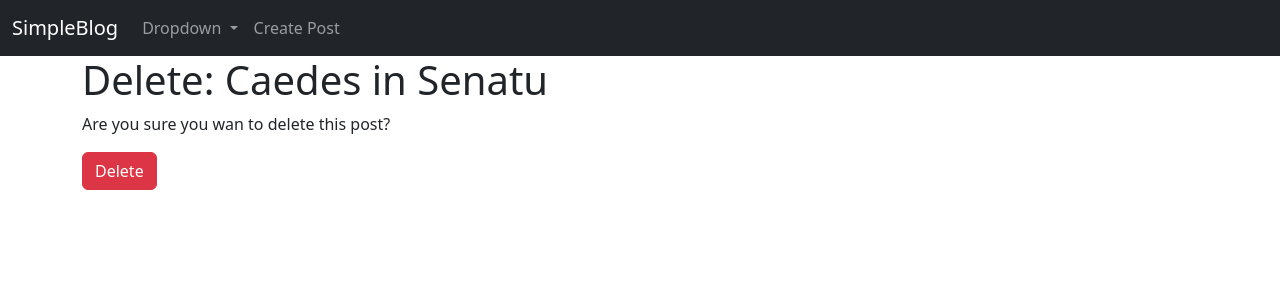
After one commit to davidbrownonline/simpleblog, a Django app: page /post_delete/3 in a window 1280 px wide. The commit adds this page. Shown: the top 300 px of the page. Run offline with Django 5.2, Linux system fonts and the light colour scheme; data comes from the database, SQL or seed files in the repository; both versions use the stored data as it was after the commit.

Commit message:
Delete #7

```diff
--- /dev/null
+++ b/blog/templates/post_delete.html
@@ -0,0 +1,19 @@
+{% extends 'base.html'%}
+
+{% block title %}
+    delete-post
+{% endblock %}
+
+{% block content %}
+
+<h1>Delete: {{ post.title }}</h1>
+
+
+<div class="form-group">
+    <form action="" method="POST">
+        {% csrf_token %}
+        <p>Are you sure you wan to delete this post?</p>
+        <input type="submit" value="Delete" class="btn btn-danger">
+    </form>
+</div>
+{% endblock %}
--- a/blog/templates/post_detail.html
+++ b/blog/templates/post_detail.html
@@ -12,4 +12,6 @@
     <p>{{ post.body }}</p>
     <a href="{% url 'post-list' %}" class="btn btn-secondary">Back</a>
     <a href="{% url 'post-update' post.pk %}" class="btn btn-secondary">Update</a>
+    <a href="{% url 'post-delete' post.pk %}" class="btn btn-secondary">Delete</a>
+
 {% endblock %}
--- a/blog/urls.py
+++ b/blog/urls.py
@@ -1,6 +1,6 @@
 
 from django.urls import path
-from .views import PostListView, PostDetailView, PostCreateView, PostUpdateView
+from .views import PostListView, PostDetailView, PostCreateView, PostUpdateView, PostDeleteView
 
 
 urlpatterns = [
@@ -8,4 +8,5 @@ urlpatterns = [
     path('post_detail/<int:pk>', PostDetailView.as_view(), name = 'post-detail'),
     path('post_create/', PostCreateView.as_view(), name = 'post-create'),
     path('post_update/<int:pk>', PostUpdateView.as_view(), name = 'post-update'),
+    path('post_delete/<int:pk>', PostDeleteView.as_view(), name = 'post-delete'),
 ]
--- a/blog/views.py
+++ b/blog/views.py
@@ -1,5 +1,5 @@
 from django.shortcuts import render
-from django.views.generic import ListView, DetailView, CreateView, UpdateView
+from django.views.generic import ListView, DetailView, CreateView, UpdateView, DeleteView
 from .models import Post
 from .forms import PostCreateForm, PostUpdateForm
 from django.urls import reverse_lazy
@@ -8,6 +8,7 @@ from django.urls import reverse_lazy
 class PostListView(ListView):
     model = Post
     template_name = 'post_list.html'
+    ordering = ['-id']
 
 
 class PostDetailView(DetailView):
@@ -26,3 +27,9 @@ class PostUpdateView(UpdateView):
     model = Post
     form_class = PostUpdateForm
     template_name = 'post_update.html'
+
+
+class PostDeleteView(DeleteView):
+    model = Post
+    template_name = 'post_delete.html'
+    success_url = reverse_lazy('post-list')
```
Also changed, not shown: db.sqlite3.
